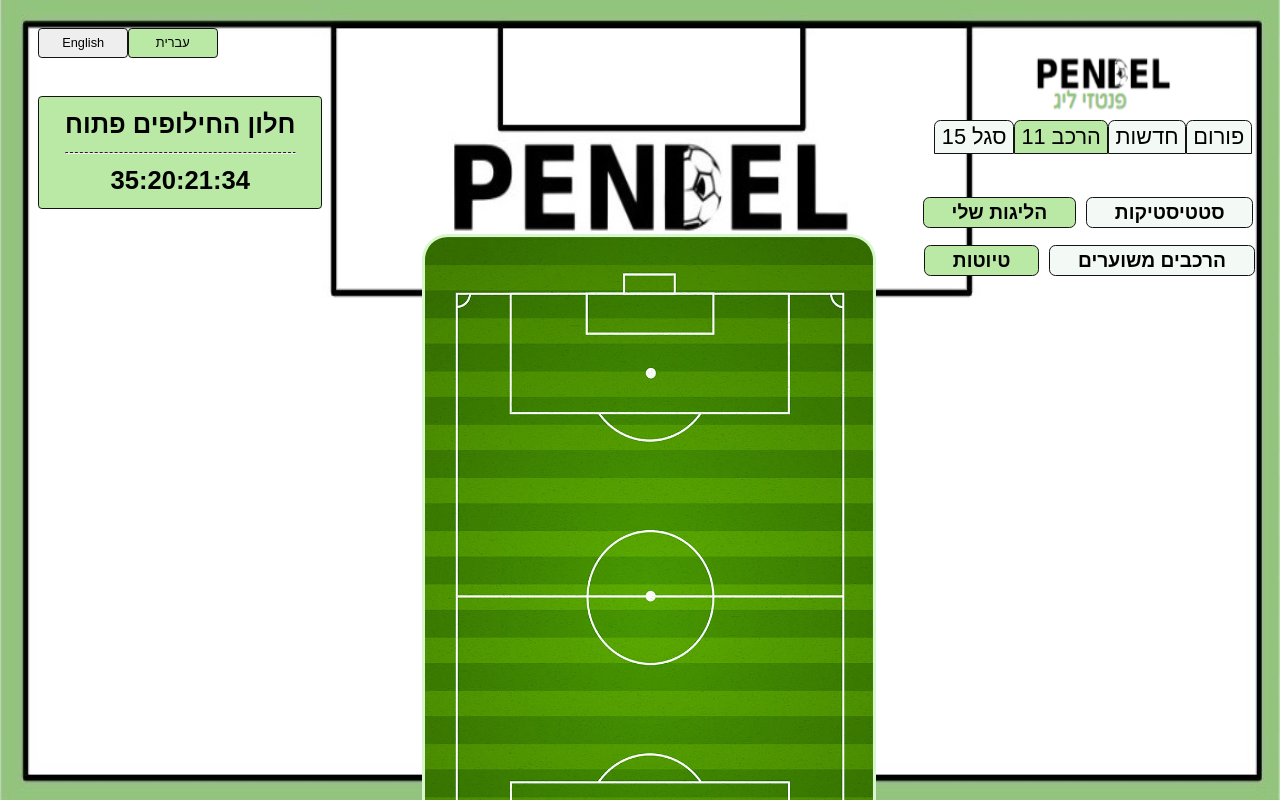
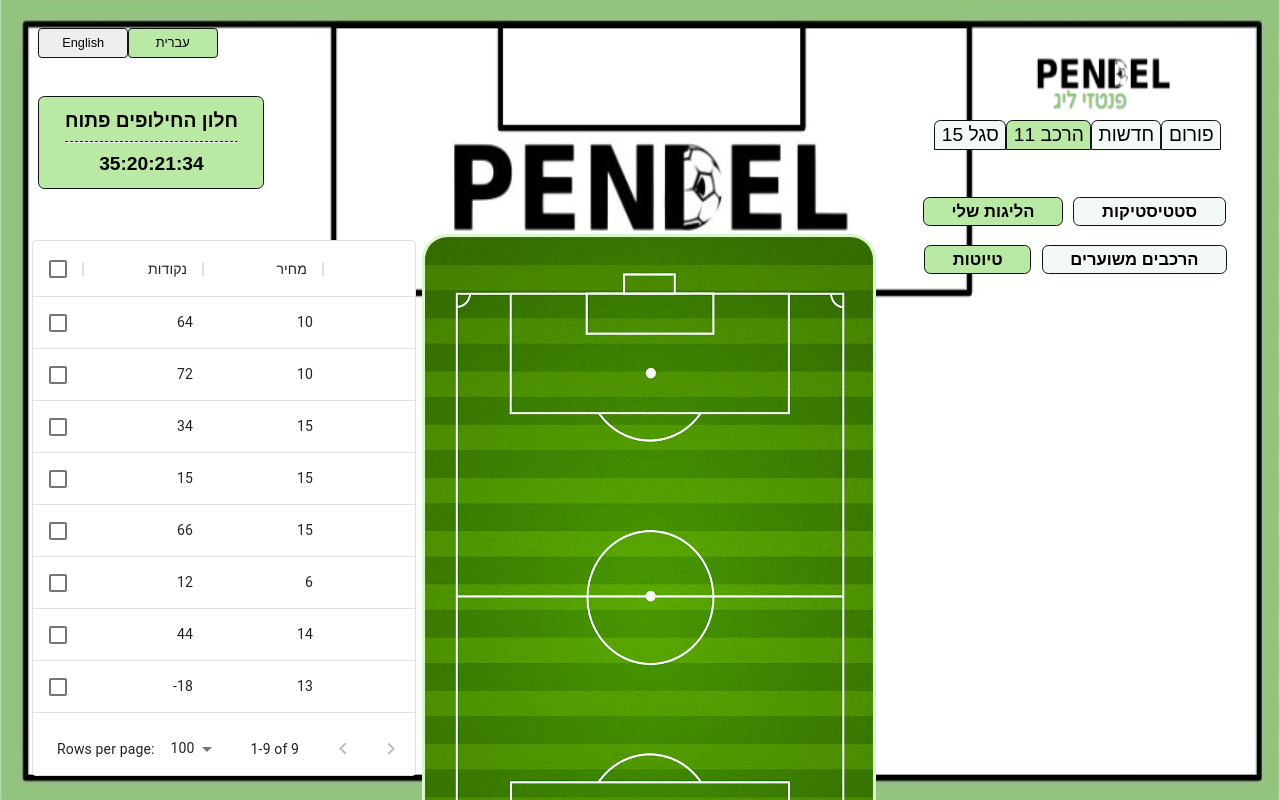
Before and after one commit to stavshay96/my-app, a React (Create React App) app: page /Fantasy in a window 1280 px wide. Shown: the top 800 px of the page. Built offline with nearby package versions, Linux system fonts and the light colour scheme.

Commit message:
table added in fantasy page

```diff
--- a/package.json
+++ b/package.json
@@ -6,6 +6,8 @@
         "@fortawesome/fontawesome-svg-core": "^6.4.0",
         "@fortawesome/free-brands-svg-icons": "^6.4.0",
         "@fortawesome/react-fontawesome": "^0.2.0",
+        "@material-ui/data-grid": "^4.0.0-alpha.37",
+        "@mui/x-data-grid": "^6.3.1",
         "@testing-library/jest-dom": "^5.16.5",
         "@testing-library/react": "^13.4.0",
         "@testing-library/user-event": "^13.5.0",
--- a/src/components/Fantasy/FantasyDeadLine.css
+++ b/src/components/Fantasy/FantasyDeadLine.css
@@ -1,12 +1,12 @@
 .btnDeadLine {
     text-align: center;
     background-color: #bae9a6;
-    border-radius: 0.3vw;
+    border-radius: 0.5vw;
     border: 0.15vw solid #131313;
     display: inline-block;
     color: #000000;
     font-family: 'Alef', sans-serif;
-    font-size: 2vw;
+    font-size: 1.5vw;
     font-weight: bold;
     padding: 1% 2%;
     /*text-decoration: none;*/
--- a/src/components/Fantasy/InfoAndFantasyOptions.css
+++ b/src/components/Fantasy/InfoAndFantasyOptions.css
@@ -6,8 +6,8 @@
     display: inline-block;
     cursor: pointer;
     color: #000000;
-    font-family: 'Alef', sans-serif;
-    font-size: 1.7vw;
+    font-family: sans-serif;
+    font-size: 1.5vw;
     padding: 1% 2%;
     /*text-decoration: none;*/
 }
@@ -26,7 +26,7 @@
     cursor: pointer;
     color: #000000;
     font-family: 'Alef', sans-serif;
-    font-size: 1.5vw;
+    font-size: 1.3vw;
     padding: 1% 8%;
     font-weight: bold;
     /*text-decoration: none;*/
--- a/src/components/Fantasy/PlayersList.css
+++ b/src/components/Fantasy/PlayersList.css
@@ -0,0 +1,13 @@
+.DataGrid {
+    text-align: center;
+    background-color: #65f0a1;
+    border-radius: 0.5vw 0.5vw 0 0;
+    border: 0.25vw solid #131313;
+    display: inline-block;
+    cursor: pointer;
+    color: #000000;
+    font-family: 'Alef', sans-serif;
+    font-size: 1.7vw;
+    padding: 1% 2%;
+    /*text-decoration: none;*/
+}
--- a/src/components/Fantasy/PlayersList.jsx
+++ b/src/components/Fantasy/PlayersList.jsx
@@ -1,8 +1,45 @@
-import React from "react";
+import { useState } from "react";
+import { DataGrid } from "@material-ui/data-grid";
+import "./PlayersList.css";
 
-function PlayersList()
-{
+const columns = [
+  { field: "points", headerName: "נקודות", headerAlign: 'right', type: "number", width: 120, filterable: false, align: 'right' },
+  { field: "price", headerName: "מחיר", headerAlign: 'right', type: "number", width: 120, filterable: false, align: 'right' },
+  { field: "playerName", headerName: "שם שחקן", headerAlign: 'right', width: 275, filterable: false, align: 'right' }
+];
 
+const rows = [
+  { id: 1, points: 64, price: 10, playerName: "ערן זהבי", position: 'FW' },
+  { id: 2, points: 72, price: 10, playerName: "עומר אצילי", position: 'MF' },
+  { id: 3, points: 34, price: 15, playerName: "כריסטיאנו רונאלדו", position: 'MF' },
+  { id: 4, points: 15, price: 15, playerName: "ליונל מסי", position: 'MF' },
+  { id: 5, points: 66, price: 15, playerName: "ארלינג האלנד", position: 'FW' },
+  { id: 6, points: 12, price: 6, playerName: "דניאל פרץ", position: 'GK' },
+  { id: 7, points: 44, price: 14, playerName: "קארים בנזמה", position: 'FW' },
+  { id: 8, points: -18, price: 13, playerName: "בן ביטון", position: 'FW' },
+  { id: 9, points: 25, price: 14, playerName: "ניימאר", position: 'FW' },
+];
+
+function PlayersList() {
+  const [selectionModel, setSelectionModel] = useState([]);
+
+  const handleSelectionModelChange = (newSelection) => {
+    setSelectionModel(newSelection.selectionModel);
+  };
+
+  return (
+    <div>
+      <DataGrid style={{position:'fixed', top:'30%', right:'67.5%',
+        width:'30%', height: '67%', backgroundColor: '#FFFFFF'}}
+        checkboxSelection
+        disableSelectionOnClick
+        rows={rows}
+        columns={columns}
+        onSelectionModelChange={handleSelectionModelChange}
+        selectionModel={selectionModel}
+      />
+    </div>
+  );
 }
 
 export default PlayersList;
```
Also changed, not shown: 1 other file (tests, documents, lock files or other folders).
